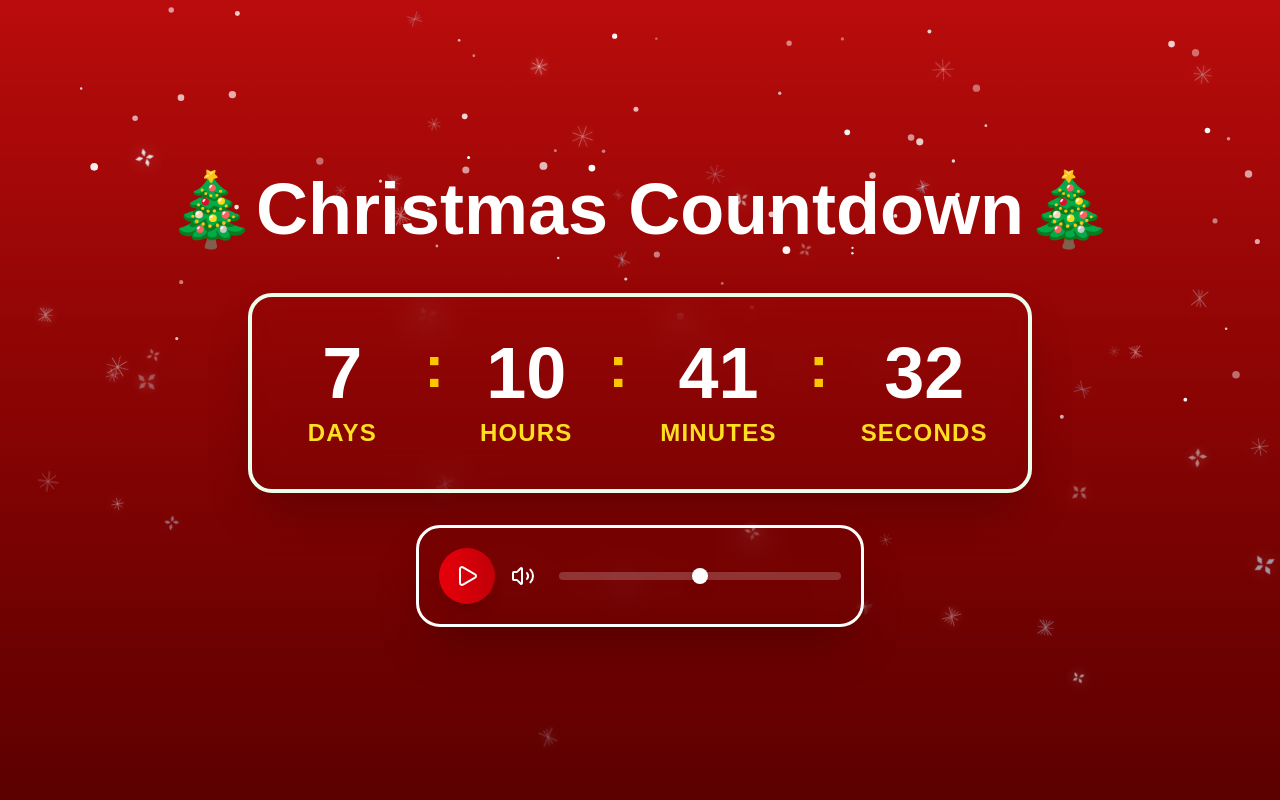
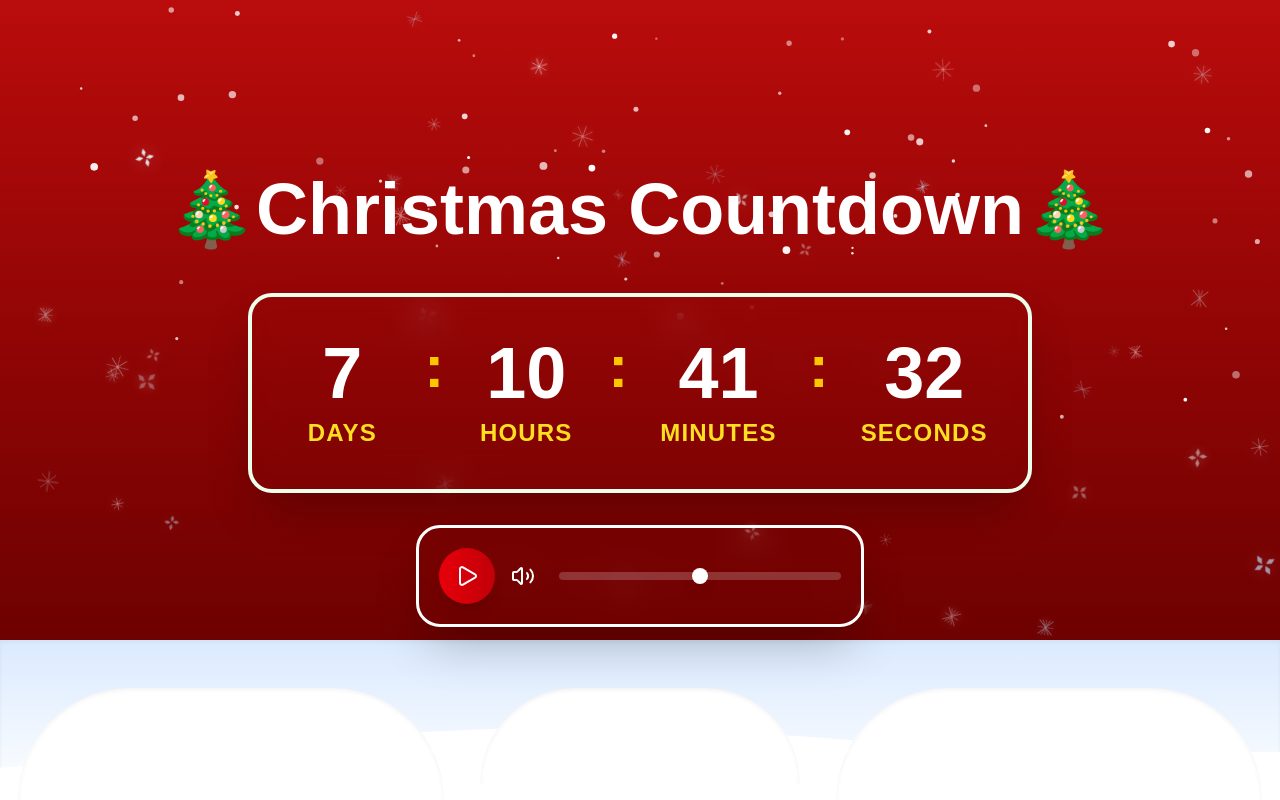
Before and after one commit to kharizzakaye/christmas-countdown-timer, a Next.js app: page / in a window 1280 px wide. Built offline with nearby package versions, Linux system fonts and the light colour scheme.

Commit message:
add snow ground

```diff
--- a/app/components/SantaAnimationComponent.tsx
+++ b/app/components/SantaAnimationComponent.tsx
@@ -24,7 +24,7 @@ export default function SantaAnimationComponent() {
         <motion.img
           src="assets/animated-santa-sleigh.gif" // your PNG file
           alt="Santa in sleigh"
-          className="fixed bottom-1/4 h-20 md:h-60 z-200" // Tailwind for size & position
+          className="fixed bottom-2/4 h-20 md:h-60 z-200" // Tailwind for size & position
           initial={{ x: "-1000px", y: 0, opacity: 1 }}
           animate={{
             x: "100vw", // fly across screen
--- /dev/null
+++ b/app/components/SnowGroundComponent.tsx
@@ -0,0 +1,31 @@
+import React from "react";
+
+const SnowGroundComponent: React.FC = () => {
+  return (
+    <div className="fixed bottom-0 left-0 w-full">
+      {/* Ground container */}
+      <div className="bg-linear-to-t from-white to-blue-100 h-20 sm:h-28 md:h-36 lg:h-40 w-full relative overflow-hidden shadow-inner">
+        {/* Organic snow shape using SVG */}
+        <svg
+          className="absolute bottom-0 left-0 w-full h-full"
+          viewBox="0 0 1440 320"
+          preserveAspectRatio="none"
+        >
+          <path
+            fill="white"
+            d="M0,256L60,245.3C120,235,240,213,360,197.3C480,181,600,171,720,176C840,181,960,203,1080,213.3C1200,224,1320,224,1380,224L1440,224L1440,320L1380,320C1320,320,1200,320,1080,320C960,320,840,320,720,320C600,320,480,320,360,320C240,320,120,320,60,320L0,320Z"
+          />
+        </svg>
+
+        {/* Extra snow mounds for layering */}
+        <div className="absolute bottom-0 left-0 w-full flex justify-around">
+          <div className="bg-white rounded-t-full w-1/3 h-16 sm:h-20 md:h-24 lg:h-28 shadow-inner"></div>
+          <div className="bg-white rounded-t-full w-1/4 h-12 sm:h-16 md:h-20 lg:h-24 shadow-inner"></div>
+          <div className="bg-white rounded-t-full w-1/3 h-16 sm:h-20 md:h-24 lg:h-28 shadow-inner"></div>
+        </div>
+      </div>
+    </div>
+  );
+};
+
+export default SnowGroundComponent;
--- a/app/page.tsx
+++ b/app/page.tsx
@@ -3,6 +3,7 @@ import MusicPlayerComponent from "./components/MusicPlayerComponent";
 import SantaAnimationComponent from "./components/SantaAnimationComponent";
 import SnowfallComponent from "./components/SnowfallComponent";
 import SnowflakesComponent from "./components/SnowflakeComponent";
+import SnowGroundComponent from "./components/SnowGroundComponent";
 
 const Page = () => {
   return (
@@ -26,6 +27,7 @@ const Page = () => {
       </div>
 
       <SantaAnimationComponent />
+      <SnowGroundComponent />
     </main>
   );
 };
```
